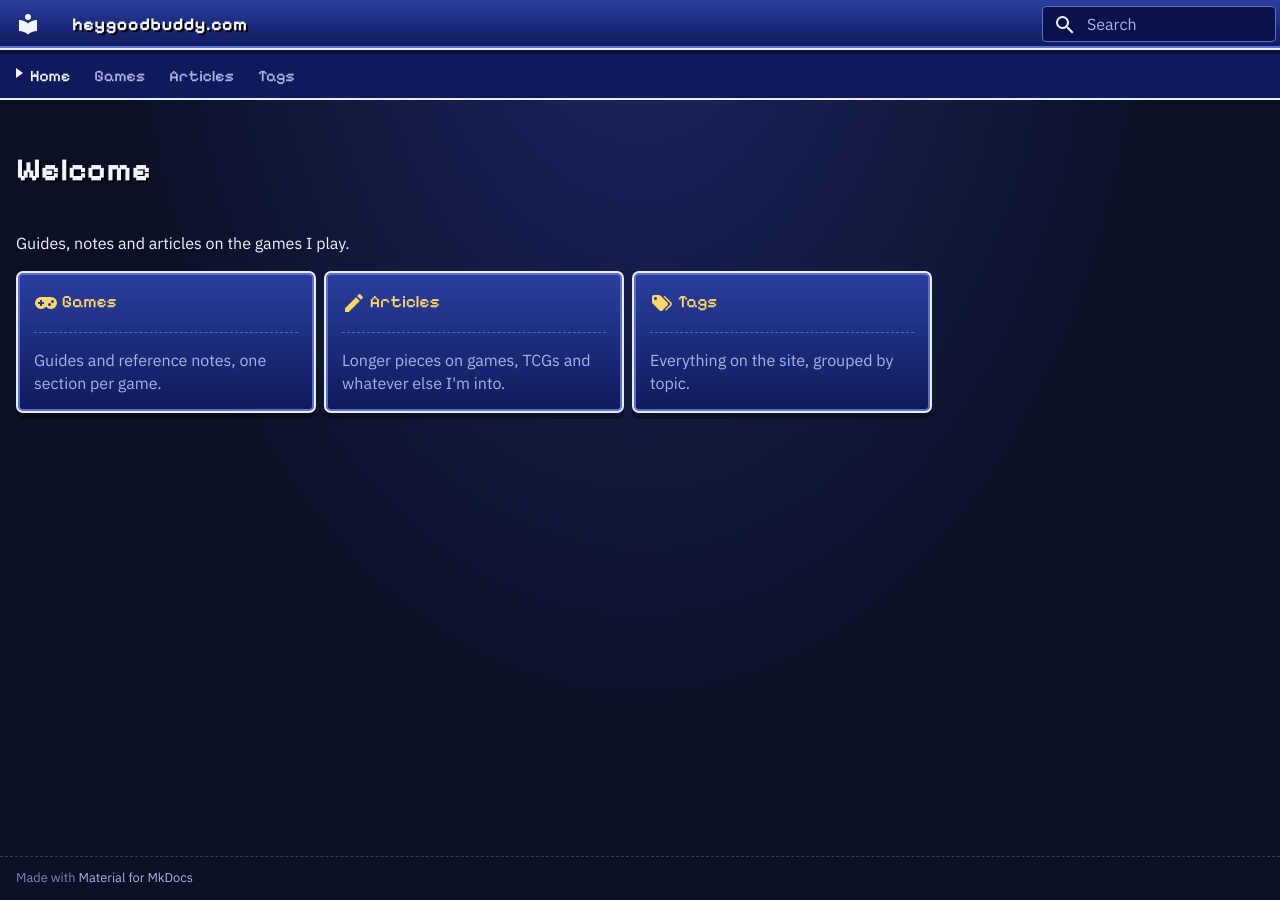
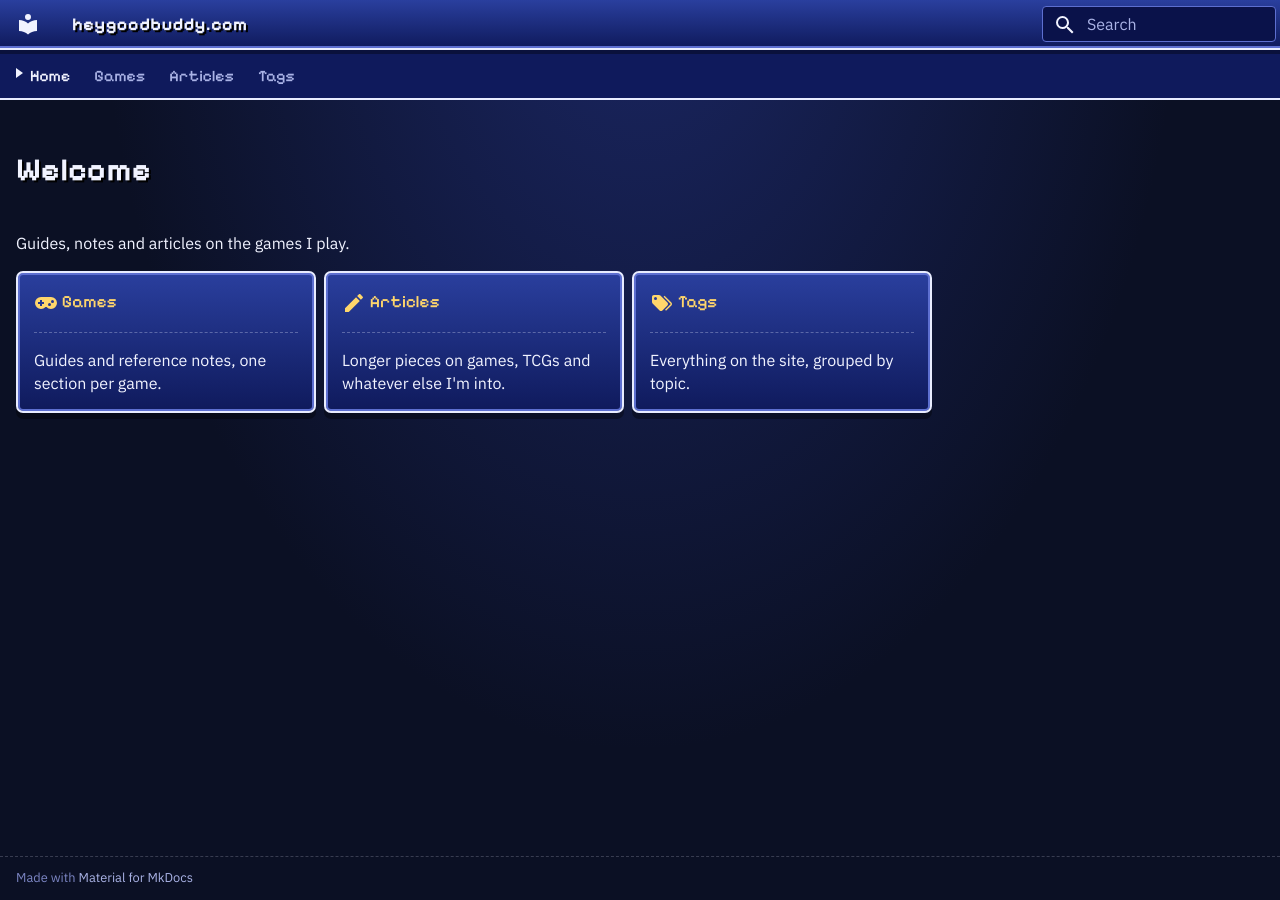
Before and after one commit to princeodd47/heygoodbuddy.com, an MkDocs documentation site: the page built from docs/index.md, in a window 1280 px wide. Built offline with MkDocs 1.6.1 and Material for MkDocs 9.7.7, drawn with Linux system fonts in a browser that asks for light colours.

Commit message:
Give the Games list the field guide look
Dim card labels with bright values, and let cards fill the width on phones.

Co-Authored-By: Claude Opus 5.5 <noreply@anthropic.com>

```diff
--- a/docs/stylesheets/field-guide.css
+++ b/docs/stylesheets/field-guide.css
@@ -252,9 +252,24 @@ html.fg .md-typeset .grid.cards svg {
   color: var(--fg-gold);
 }
 
+/* Card text: values bright, labels ("System:") dim, as in the field guide. */
 html.fg .md-typeset .grid.cards > ul > li > p,
 html.fg .md-typeset .grid > .card > p {
+  color: var(--fg-ink);
+}
+
+html.fg .md-typeset .grid.cards > ul > li > p strong,
+html.fg .md-typeset .grid > .card > p strong {
   color: var(--fg-ink-dim);
+  font-weight: 500;
+}
+
+/* One card per row on a phone: fill the width instead of a fixed card. */
+@media screen and (max-width: 37.5em) {
+  html.fg .md-typeset .grid.cards {
+    grid-template-columns: minmax(0, 1fr);
+    max-width: none;
+  }
 }
 
 /* ---------- Footer ---------- */
```
